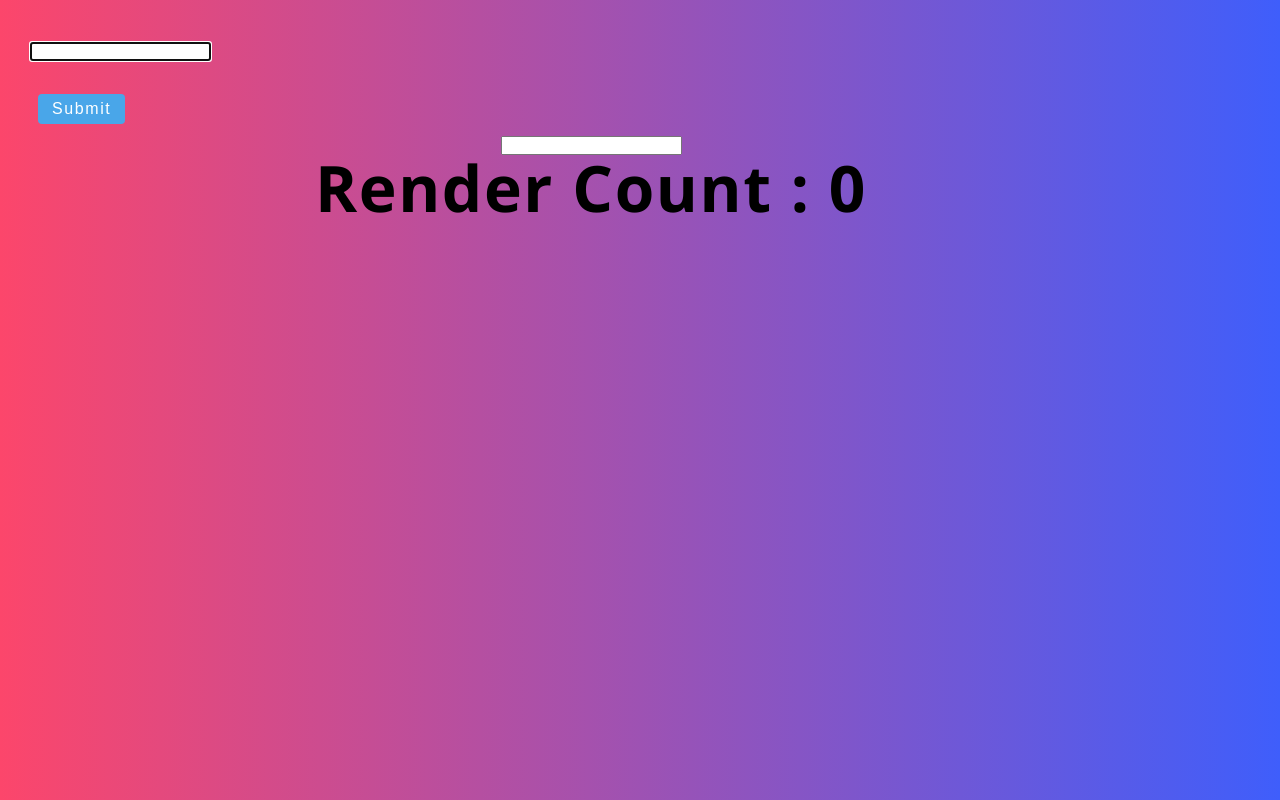
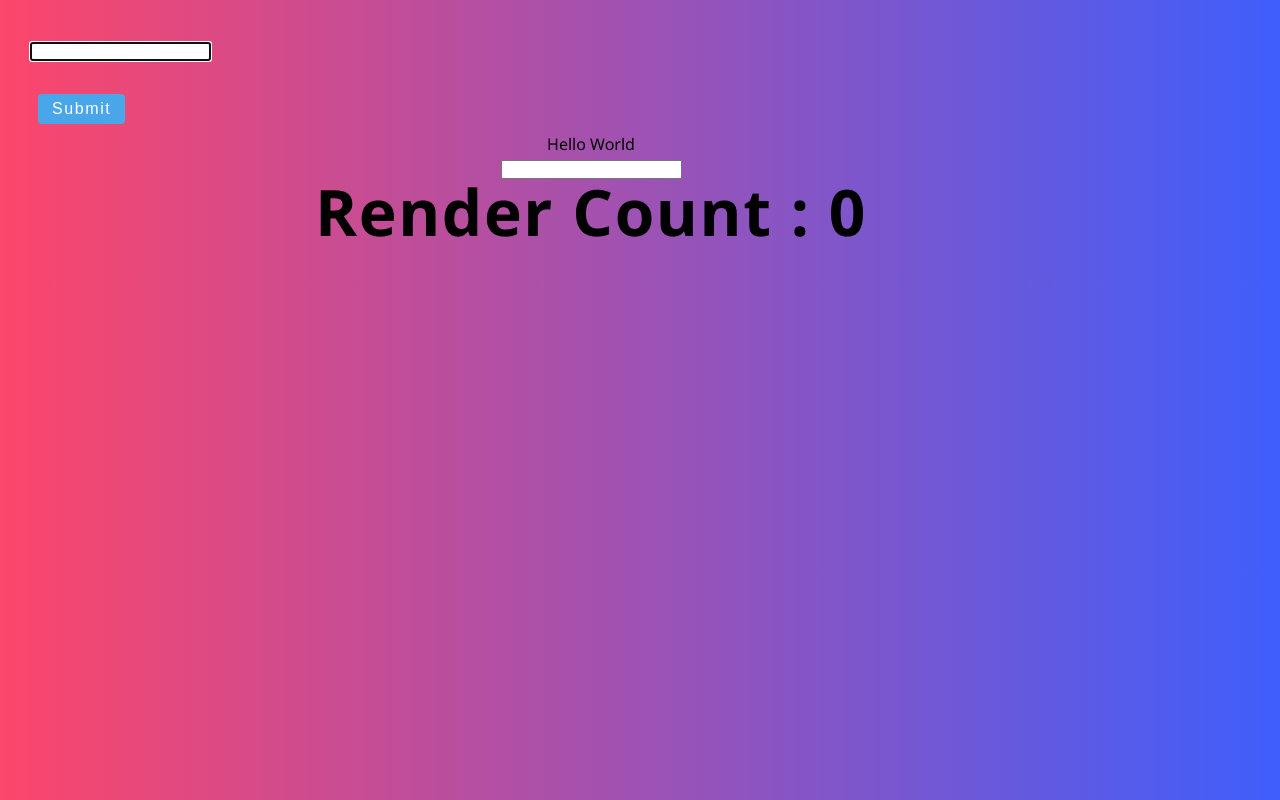
Before and after one commit to javokhirbekkhaydarov/reactlesson, a React (Create React App) app in the folder my-test/: page / in a window 1280 px wide. Built offline with nearby package versions, Linux system fonts and the light colour scheme.

Commit message:
task completed

```diff
--- a/my-test/src/components/UseRefBasics/UseRef.jsx
+++ b/my-test/src/components/UseRefBasics/UseRef.jsx
@@ -6,10 +6,12 @@ const UseRef = () => {
   console.log(inputValue);
 
   const refContainer = useRef(null);
+  const divContainer = useRef(null);
 
   const handleSubmit = (e) => {
     e.preventDefault();
     console.log(refContainer.current.value);
+    console.log(divContainer.current.value);
   };
 
   useEffect(() => {
@@ -29,6 +31,7 @@ const UseRef = () => {
           </button>
         </div>
       </form>
+      <div ref={divContainer} > Hello World</div>
       <input
         type="text"
         value={inputValue}
```
